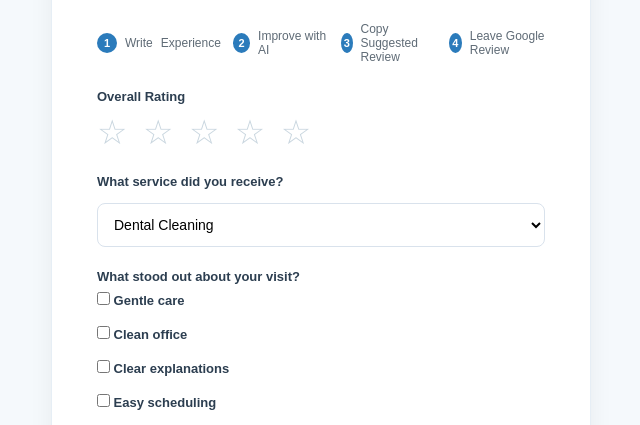
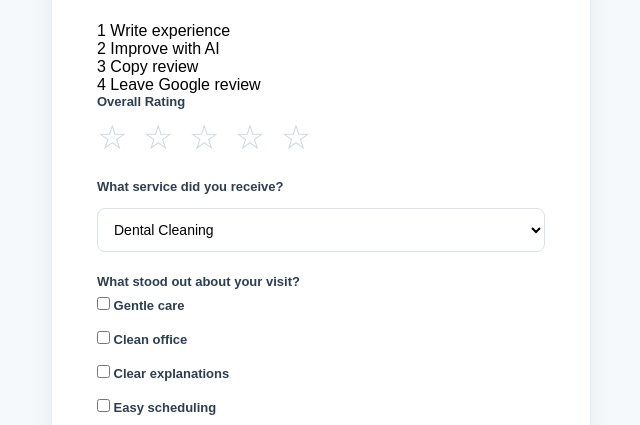
Before and after one commit to pharrengrace/AI-Review-Assistant, a website: page index.html in a window 1280 px wide. Shown: the part 350-775 px from the top of the page, without its empty margins (319-959 px from the left). Drawn offline with Linux system fonts and the light colour scheme.

Commit message:
Remove step indicator

```diff
--- a/index.html
+++ b/index.html
@@ -30,7 +30,7 @@
 
   <div class="step">
     <span class="num">1</span>
-        Write <Emb>Experience</Emb>
+    Write experience
   </div>
 
   <div class="step">
@@ -40,12 +40,12 @@
 
   <div class="step">
     <span class="num">3</span>
-        Copy Suggested Review
+    Copy review
   </div>
 
   <div class="step">
     <span class="num">4</span>
-        Leave Google Review
+    Leave Google review
   </div>
 
 </div>
--- a/style.css
+++ b/style.css
@@ -93,42 +93,6 @@ label {
     font-weight: 600;
     color: #2c3e50;
     margin-bottom: 8px;
-}
-
-
-/* -----------------------------
-   STEPS (CLEAN, MODERN, NO BOXY LOOK)
------------------------------ */
-
-.steps {
-    display: flex;
-    gap: 12px;
-    margin-bottom: 25px;
-}
-
-.step {
-    flex: 1;
-    display: flex;
-    align-items: center;
-    gap: 8px;
-
-    font-size: 12px;
-    color: #5f6b76;
-}
-
-.num {
-    width: 20px;
-    height: 20px;
-    border-radius: 50%;
-    background: #2b7bbb;
-    color: white;
-
-    display: flex;
-    align-items: center;
-    justify-content: center;
-
-    font-size: 11px;
-    font-weight: bold;
 }
 
 
```
Lines whose indentation alone changed are shown as unchanged.
